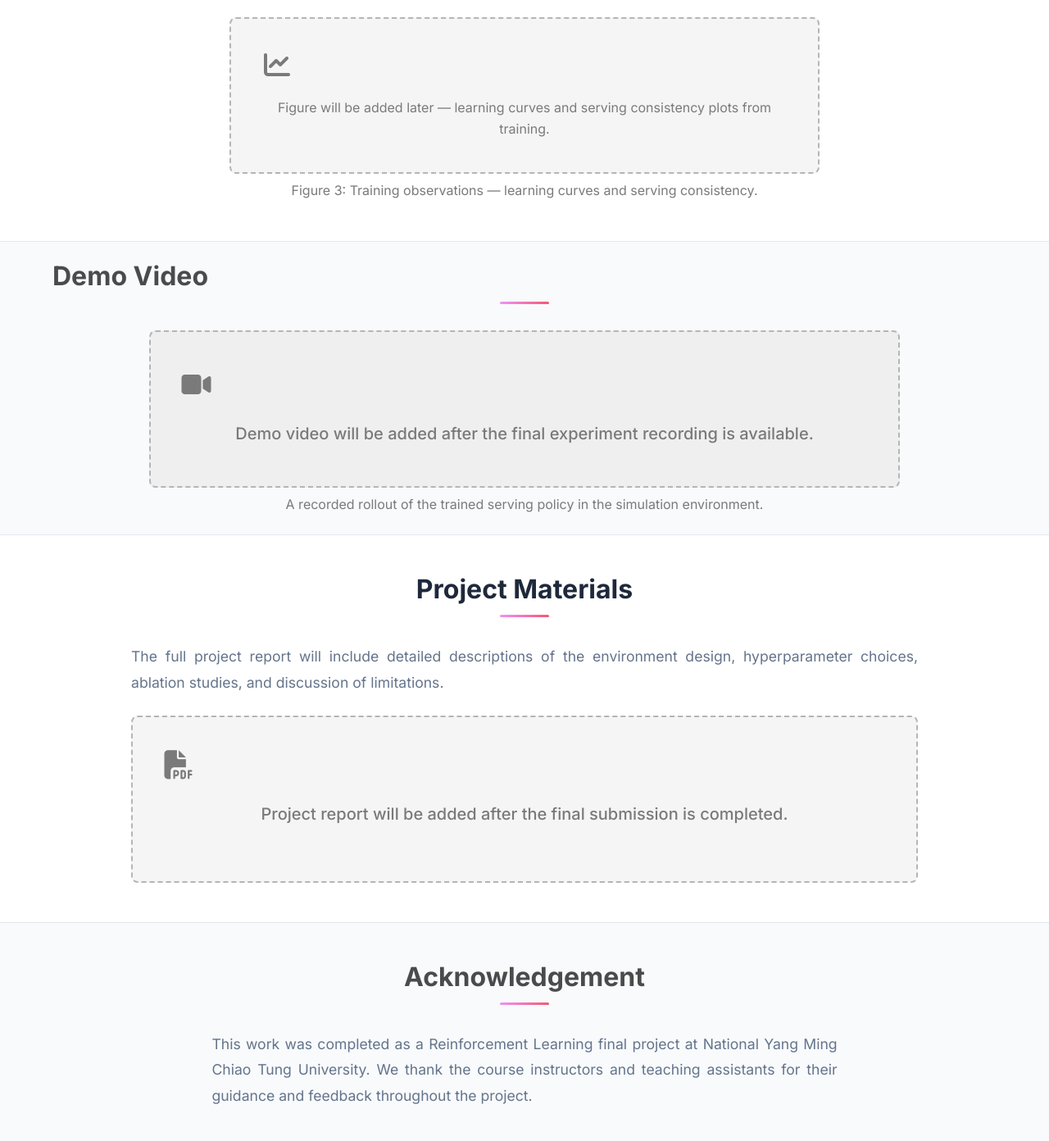
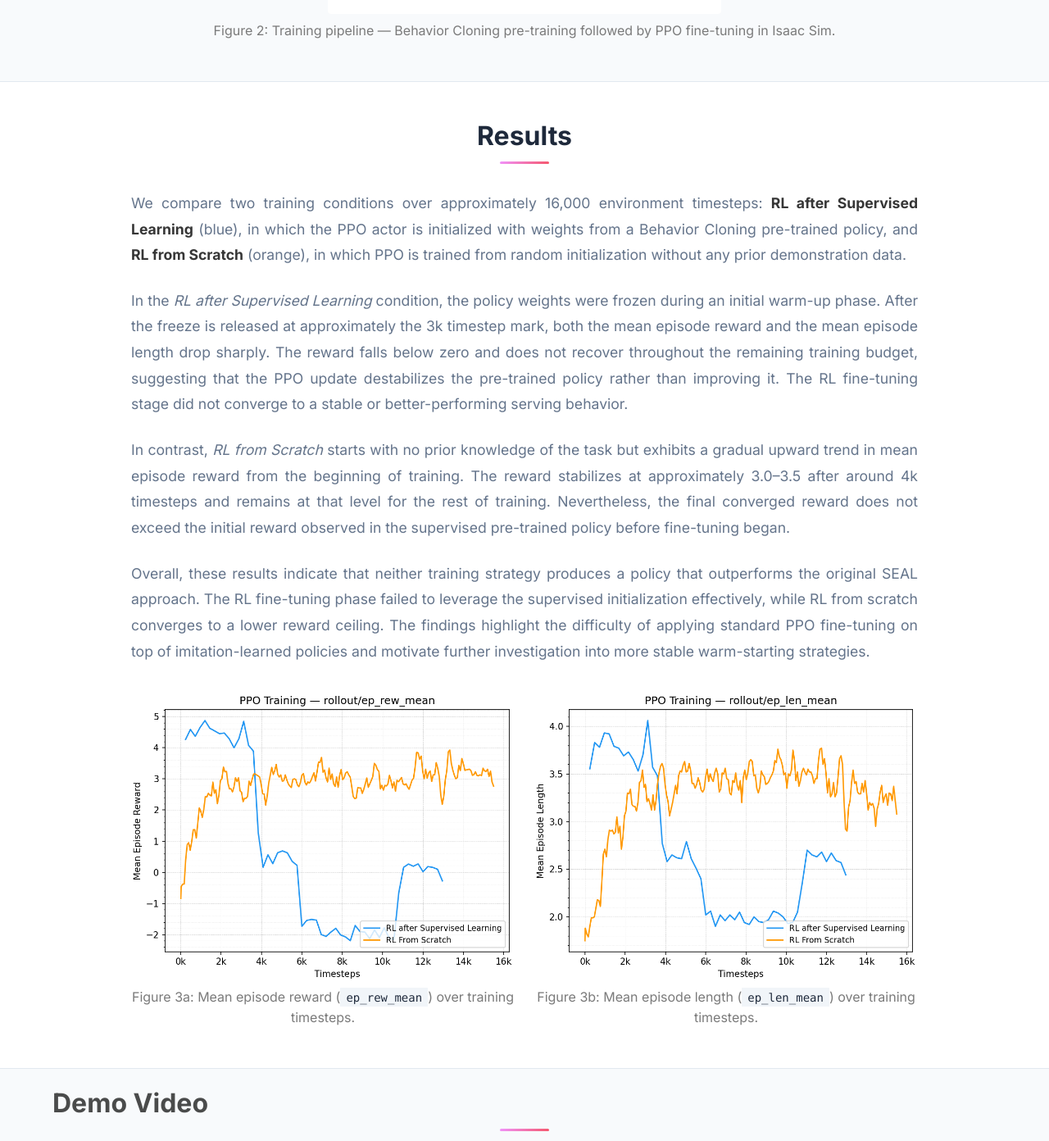
Before and after one commit to 110611074/table-tennis-robot-project-page, a plain HTML site: page index.html in a window 1280 px wide. Shown: the part 5182-6574 px from the top of the page at 82% size. Drawn offline with nearby package versions, Linux system fonts and the light colour scheme; some icons are missing.

Commit message:
Add results charts and training pipeline diagram

```diff
--- a/index.html
+++ b/index.html
@@ -407,23 +407,14 @@
         </p>
       </div>
       <div class="has-text-centered" style="margin-top: 1.5rem;">
-        <div style="
-          background: #f5f5f5;
-          border: 2px dashed #b5b5b5;
-          border-radius: 8px;
-          padding: 2.5rem 2rem;
-          color: #7a7a7a;
-          max-width: 720px;
-          margin: 0 auto;
-        ">
-          <span class="icon is-large" style="margin-bottom: 0.5rem; display: block;">
-            <i class="fas fa-image fa-2x"></i>
-          </span>
-          <p class="is-size-6">Figure will be added later — training pipeline diagram
-            (rollout collection → advantage estimation → PPO update).</p>
-        </div>
+        <figure class="image">
+          <img src="static/images/training_pipeline.png"
+               alt="Training pipeline: Demonstration Data → Behavior Cloning (MLP) → Weight Transfer → PPO Fine-tuning → Final Serving Policy"
+               loading="lazy"
+               style="max-width: 480px; margin: 0 auto; display: block; border-radius: 4px;">
+        </figure>
         <p class="is-size-6 has-text-grey" style="margin-top: 0.5rem;">
-          Figure 2: Training pipeline for the PPO-based serving policy.
+          Figure 2: Training pipeline — Behavior Cloning pre-training followed by PPO fine-tuning in Isaac Sim.
         </p>
       </div>
     </div>
@@ -437,36 +428,64 @@
       <h2 class="title is-3 has-text-centered">Results</h2>
       <div class="content has-text-justified">
         <p>
-          This section presents selected training observations gathered during the course of the
-          project. We report qualitative and, where available, quantitative findings including
-          learning curves showing episodic return over training iterations, serving consistency
-          measured as the fraction of episodes in which the ball successfully lands on the target
-          side of the table, and visualized trajectory behavior of the robot arm under the learned
-          policy. These observations are intended to convey the general training dynamics rather than
-          to serve as a definitive benchmark. Variability across random seeds and sensitivity to
-          hyperparameter choices were observed and are discussed in the project report.
+          We compare two training conditions over approximately 16,000 environment timesteps:
+          <strong>RL after Supervised Learning</strong> (blue), in which the PPO actor is
+          initialized with weights from a Behavior Cloning pre-trained policy, and
+          <strong>RL from Scratch</strong> (orange), in which PPO is trained from random
+          initialization without any prior demonstration data.
+        </p>
+        <p>
+          In the <em>RL after Supervised Learning</em> condition, the policy weights were frozen
+          during an initial warm-up phase. After the freeze is released at approximately the 3k
+          timestep mark, both the mean episode reward and the mean episode length drop sharply.
+          The reward falls below zero and does not recover throughout the remaining training
+          budget, suggesting that the PPO update destabilizes the pre-trained policy rather than
+          improving it. The RL fine-tuning stage did not converge to a stable or better-performing
+          serving behavior.
+        </p>
+        <p>
+          In contrast, <em>RL from Scratch</em> starts with no prior knowledge of the task but
+          exhibits a gradual upward trend in mean episode reward from the beginning of training.
+          The reward stabilizes at approximately 3.0–3.5 after around 4k timesteps and remains
+          at that level for the rest of training. Nevertheless, the final converged reward does
+          not exceed the initial reward observed in the supervised pre-trained policy before fine-tuning began.
+        </p>
+        <p>
+          Overall, these results indicate that neither training strategy produces a policy that
+          outperforms the original SEAL approach. The RL fine-tuning phase failed to leverage the
+          supervised initialization effectively, while RL from scratch converges to a lower reward
+          ceiling. The findings highlight the difficulty of applying standard PPO fine-tuning on
+          top of imitation-learned policies and motivate further investigation into more stable
+          warm-starting strategies.
         </p>
       </div>
-      <div class="has-text-centered" style="margin-top: 1.5rem;">
-        <div style="
-          background: #f5f5f5;
-          border: 2px dashed #b5b5b5;
-          border-radius: 8px;
-          padding: 2.5rem 2rem;
-          color: #7a7a7a;
-          max-width: 720px;
-          margin: 0 auto;
-        ">
-          <span class="icon is-large" style="margin-bottom: 0.5rem; display: block;">
-            <i class="fas fa-chart-line fa-2x"></i>
-          </span>
-          <p class="is-size-6">Figure will be added later — learning curves and serving
-            consistency plots from training.</p>
+
+      <!-- Two charts side by side -->
+      <div class="columns is-centered" style="margin-top: 1.5rem;">
+        <div class="column is-half has-text-centered">
+          <figure class="image">
+            <img src="static/images/ppo_ep_rew_mean.png"
+                 alt="PPO Training — rollout/ep_rew_mean: mean episode reward over timesteps for RL after Supervised Learning vs RL from Scratch"
+                 loading="lazy"
+                 style="width: 100%; border-radius: 4px;">
+          </figure>
+          <p class="is-size-6 has-text-grey" style="margin-top: 0.4rem;">
+            Figure 3a: Mean episode reward (<code>ep_rew_mean</code>) over training timesteps.
+          </p>
         </div>
-        <p class="is-size-6 has-text-grey" style="margin-top: 0.5rem;">
-          Figure 3: Training observations — learning curves and serving consistency.
-        </p>
+        <div class="column is-half has-text-centered">
+          <figure class="image">
+            <img src="static/images/ppo_ep_len_mean.png"
+                 alt="PPO Training — rollout/ep_len_mean: mean episode length over timesteps for RL after Supervised Learning vs RL from Scratch"
+                 loading="lazy"
+                 style="width: 100%; border-radius: 4px;">
+          </figure>
+          <p class="is-size-6 has-text-grey" style="margin-top: 0.4rem;">
+            Figure 3b: Mean episode length (<code>ep_len_mean</code>) over training timesteps.
+          </p>
+        </div>
       </div>
+
     </div>
   </section>
   <!-- End Results -->
```
Also changed, not shown: static/images/ppo_ep_len_mean.png (added), static/images/ppo_ep_rew_mean.png (added), static/images/training_pipeline.png (added).
